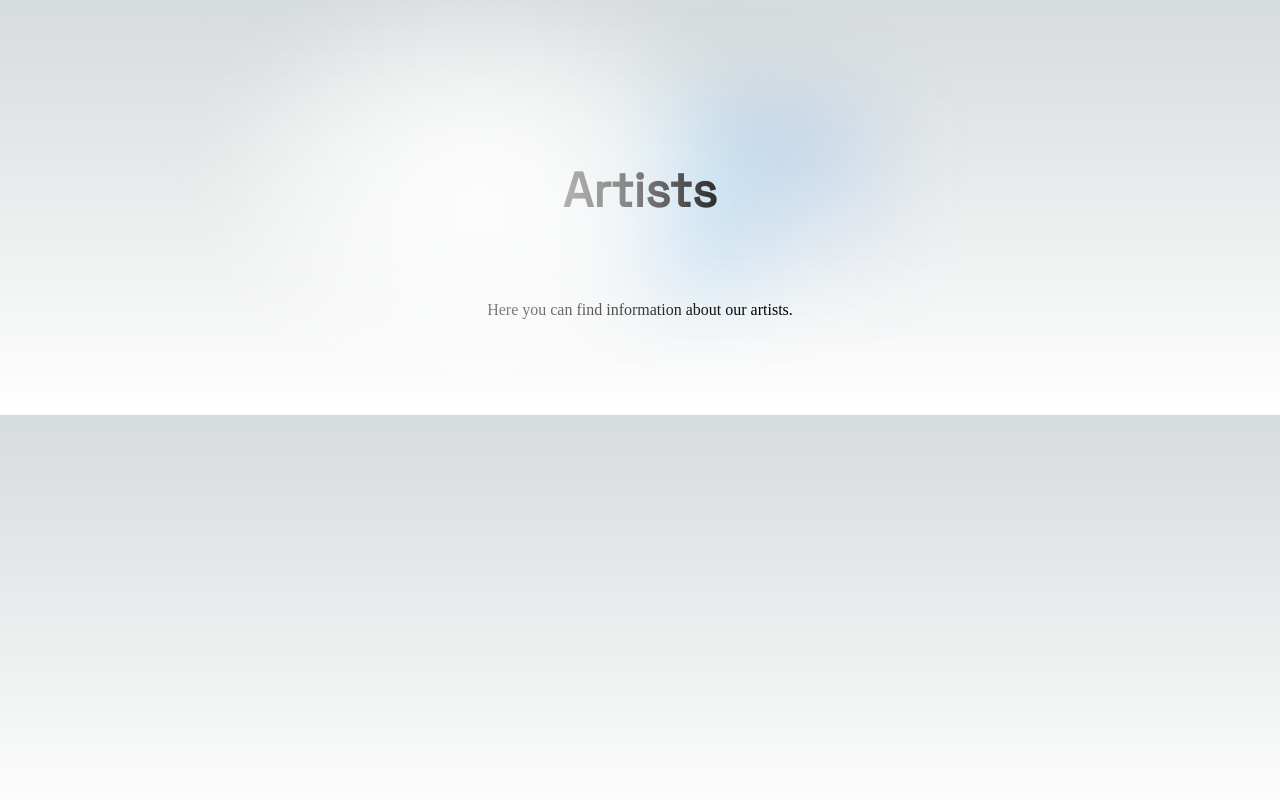
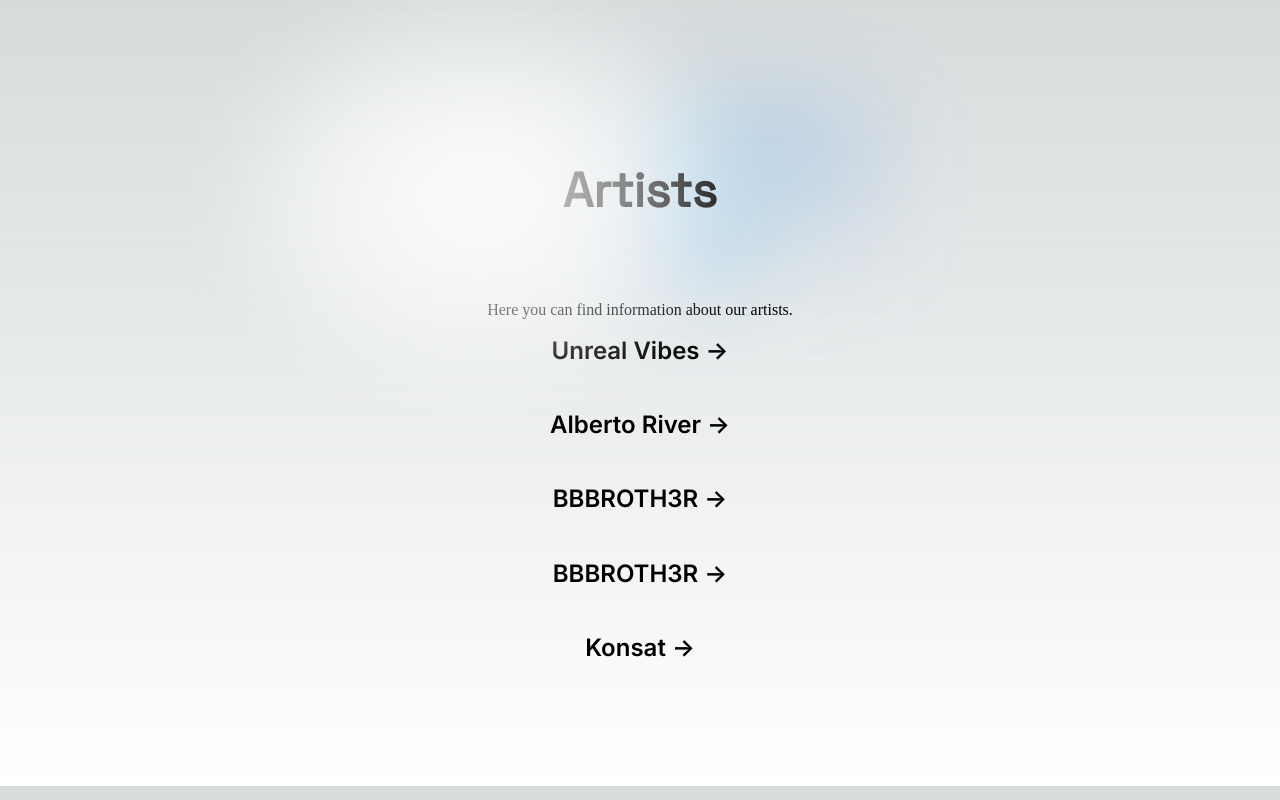
Before and after one commit to Forz70043/doggyproject, a Next.js app: page /artists in a window 1280 px wide. Built offline with nearby package versions, Linux system fonts and the light colour scheme.

Commit message:
Refactor components filename

```diff
--- a/components/gridComponent.js
+++ b/components/GridComponent.js
@@ -1,7 +1,7 @@
 import React from 'react'
 import styles from '@/styles/Home.module.css'
 import { Inter } from '@next/font/google'
-import GridElement from './gridElement'
+import GridElement from './GridElement'
 const inter = Inter({ subsets: ['latin'] })
 
 let gridListsDefault = [
--- a/components/layout.js
+++ b/components/Layout.js
@@ -1,4 +1,4 @@
-import Header from './header'
+import Header from './Header'
 import styles from '@/styles/Home.module.css'
 
 export default function Layout({children}){
--- a/pages/_app.js
+++ b/pages/_app.js
@@ -1,5 +1,5 @@
 import '@/styles/globals.css'
-import Layout from '@/components/layout'
+import Layout from '@/components/Layout'
 //import { appWithTranslation } from '../utils/i18n'
 
 export default function App({ Component, pageProps }) {
--- a/pages/artists.js
+++ b/pages/artists.js
@@ -1,21 +1,30 @@
-import {artist} from '../json/artists';
+let artists = require('json/data.json');
 import React from 'react'
-import styles from '@/styles/Home.module.css'
-import CenterTitle from '@/components/centerTitle';
+
+import CenterTitle from '@/components/CenterTitle';
+import GridElement from '@/components/GridElement';
+
+console.log(artists);
 
 export const getStaticProps = async () => {
   return {
     props: {
-      artists: '',
+      artists: artists,
     },
   }
 }
 
-const ArtistPage = () => {
+const ArtistPage = (props) => {
+  console.log(props)
+
   return (
     <>
       <CenterTitle title="Artists"/>
       <p>Here you can find information about our artists.</p>
+      {props.artists.map(elem => {
+        return <GridElement title={elem.aka}  />
+      })}
+
     </>
   )
 }
```
Also changed, not shown: pages/index.js (+3 -4 lines), components/CenterTitle.js (renamed from components/centerTitle.js), components/Description.js (renamed from components/description.js), components/GridElement.js (renamed from components/gridElement.js), components/Header.js (renamed from components/header.js).
